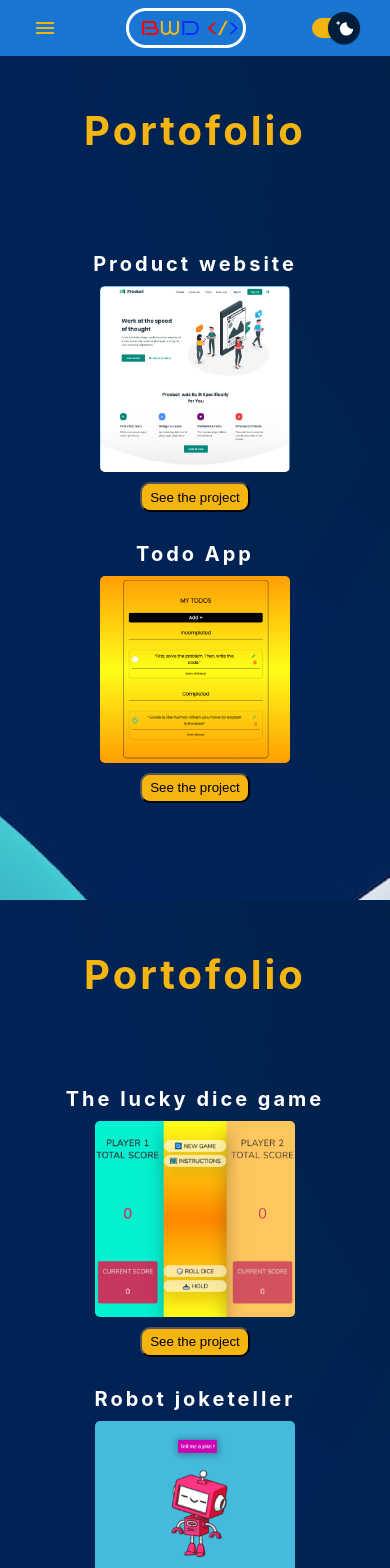
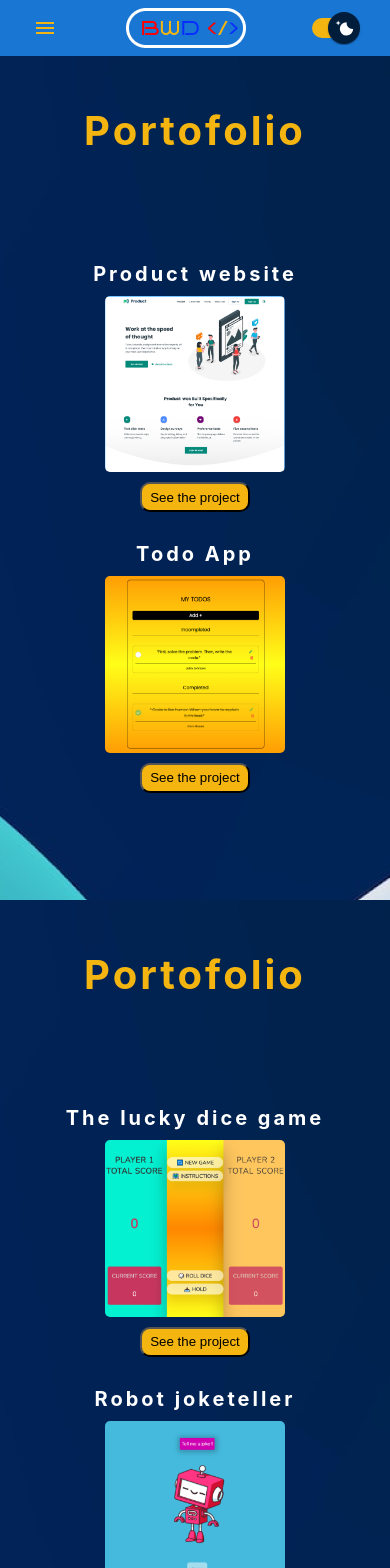
Before and after one commit to Adrian-Edu/best-web-design, a React (Create React App) app: page /portofolio in a window 390 px wide. Shown: the top 1568 px of the page. Built offline with nearby package versions, Linux system fonts and the light colour scheme.

Commit message:
modificari media queries

```diff
--- a/src/home/Home.css
+++ b/src/home/Home.css
@@ -81,4 +81,7 @@ h3 {
     height: 300px;
     object-fit: contain;
   }
+  h1 {
+    padding-top: 55px;
+  }
 }
--- a/src/portofolio-page-one/PortofolioPageOne.css
+++ b/src/portofolio-page-one/PortofolioPageOne.css
@@ -73,11 +73,11 @@ button {
 
 @media screen and (max-width: 2000px) {
   .product {
-    width: 450px;
+    width: 435px;
   }
 
   .todo {
-    width: 450px;
+    width: 435px;
   }
 }
 
@@ -160,11 +160,11 @@ button {
 
 @media screen and (max-width: 700px) {
   .product {
-    width: 190px;
+    width: 180px;
   }
 
   .todo {
-    width: 190px;
+    width: 180px;
   }
 
   .header-sixth {
--- a/src/portofolio-page-two/PortofolioPageTwo.css
+++ b/src/portofolio-page-two/PortofolioPageTwo.css
@@ -59,11 +59,11 @@
 
 @media screen and (max-width: 2000px) {
   .lucky-dice {
-    width: 450px;
+    width: 435px;
   }
 
   .robo {
-    width: 450px;
+    width: 435px;
   }
 }
 
@@ -146,11 +146,11 @@
 
 @media screen and (max-width: 700px) {
   .lucky-dice {
-    width: 200px;
+    width: 180px;
   }
 
   .robo {
-    width: 200px;
+    width: 180px;
   }
 
   .header-sixth {
--- a/src/services-page/Services.css
+++ b/src/services-page/Services.css
@@ -175,14 +175,14 @@ h6 {
     justify-content: center;
   }
   .oldnew-image {
-    width: 220;
-    height: 220px;
+    width: 190px;
+    height: 190px;
     object-fit: contain;
   }
 
   .desktop-image {
-    width: 200px;
-    height: 200px;
+    width: 170px;
+    height: 170px;
     object-fit: contain;
   }
 
--- a/src/skills-page/SkillsPage.css
+++ b/src/skills-page/SkillsPage.css
@@ -197,7 +197,6 @@ h4 {
 
   h4 {
     font-size: 30px;
-    padding: 40px 0;
-    padding-left: 10px;
+    padding: 60px 0 40px 10px;
   }
 }
--- a/src/steps-page/StepsPage.css
+++ b/src/steps-page/StepsPage.css
@@ -181,22 +181,22 @@
 
 @media screen and (max-width: 700px) {
   .search {
-    width: 135px;
+    width: 120px;
     object-fit: contain;
   }
 
   .figma {
-    width: 135px;
+    width: 120px;
     object-fit: contain;
   }
 
   .laptop {
-    width: 135px;
+    width: 120px;
     object-fit: contain;
   }
 
   .release {
-    width: 135px;
+    width: 120px;
     object-fit: contain;
   }
   .h9 {
--- a/src/web-design/WebDesign.css
+++ b/src/web-design/WebDesign.css
@@ -140,6 +140,7 @@ h5 {
   }
   .h4 {
     font-size: 40px;
+    padding-top: 55px;
   }
   h5 {
     font-size: 16px;
```
Also changed, not shown: src/services-page/Services+.jsx (added, +38 -0 lines).
